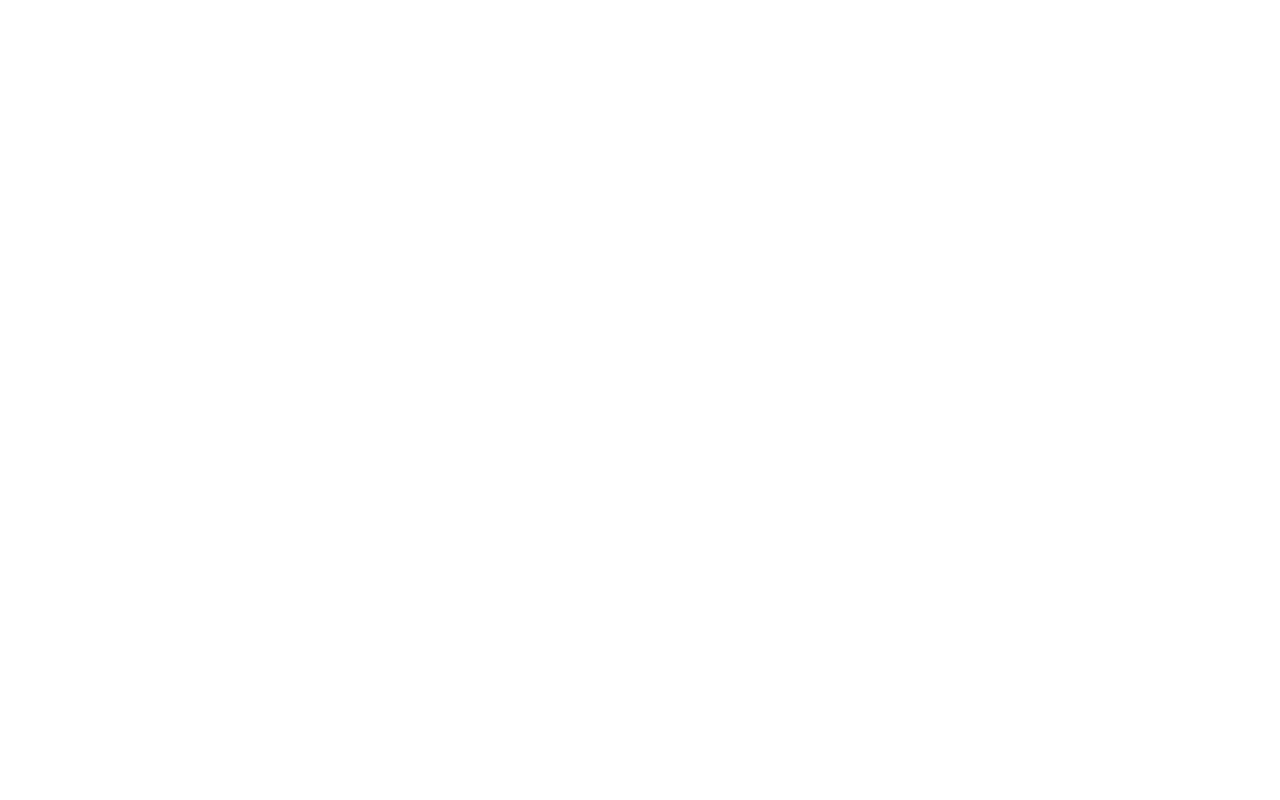
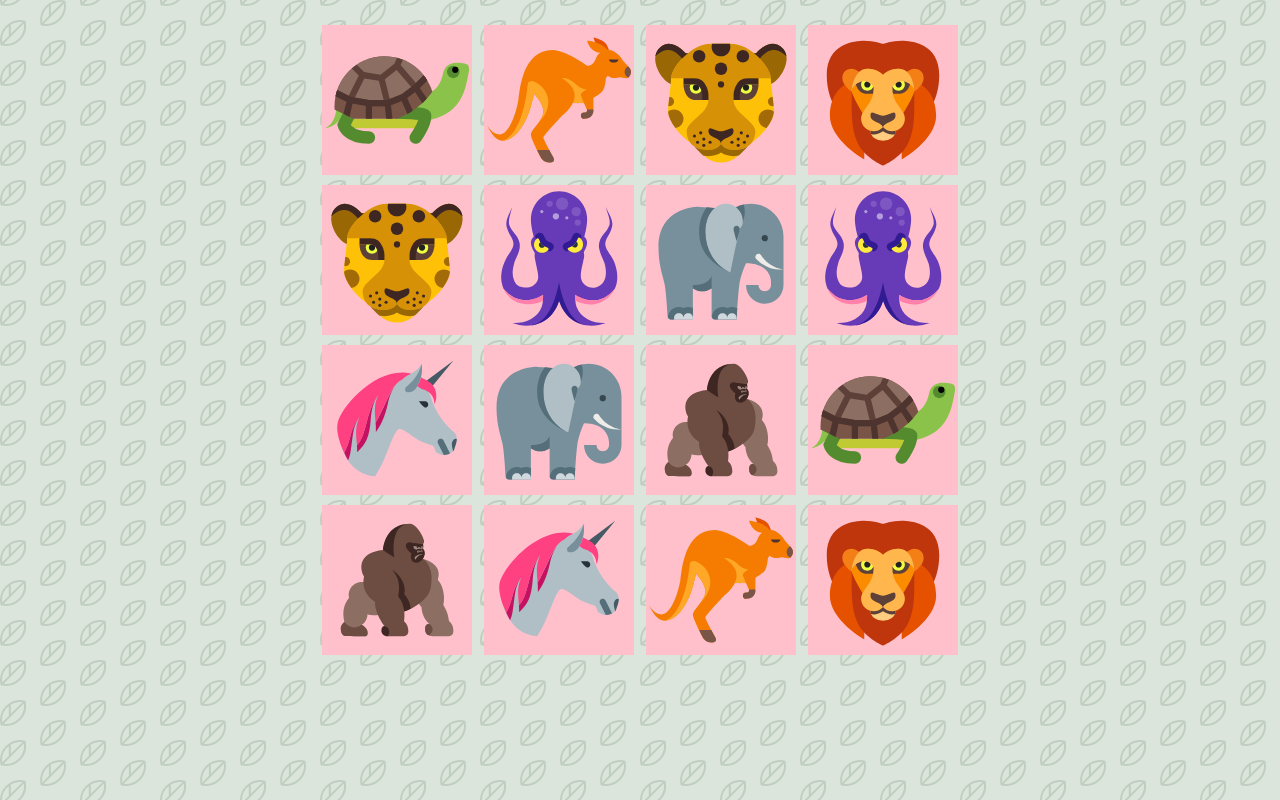
Before and after one commit to stevenremenapp/memorygame, a plain HTML site: page index.html in a window 1280 px wide. Drawn offline with Linux system fonts and the light colour scheme.

Commit message:
push minor js and css additions

```diff
--- a/css/app.css
+++ b/css/app.css
@@ -143,7 +143,7 @@ body {
 }
 
 .grid {
-  max-width: 960px;
+  max-width: 650px;
   margin: 0 auto;
   display: flex;
   flex-wrap: wrap;
--- a/index.html
+++ b/index.html
@@ -82,3 +82,18 @@
     </script>
   </body>
 </html> -->
+
+<!DOCTYPE html>
+<html lang="en">
+  <head>
+    <meta charset="utf-8">
+    <meta name="viewport" content="width=device-width, initial-scale=1.0">
+    <title>Memory Game</title>
+    <link rel="stylesheet" href="css/normalize.css">
+    <link rel="stylesheet" href="css/app.css">
+  </head>
+  <body>
+    <div id="game"></div>
+    <script type="text/javascript" src="js/app.js"></script>
+  </body>
+</html>
--- a/js/app.js
+++ b/js/app.js
@@ -10,18 +10,18 @@
  */
 
  // Shuffle function from http://stackoverflow.com/a/2450976
-function shuffle(array) {
- let currentIndex = array.length, temporaryValue, randomIndex;
-
- while (currentIndex !== 0) {
-   randomIndex = Math.floor(Math.random() * currentIndex);
-   currentIndex--;
-   temporaryValue = array[currentIndex];
-   array[currentIndex] = array[randomIndex];
-   array[randomIndex] = temporaryValue;
- }
- return array;
-}
+// function shuffle(array) {
+//  let currentIndex = array.length, temporaryValue, randomIndex;
+//
+//  while (currentIndex !== 0) {
+//    randomIndex = Math.floor(Math.random() * currentIndex);
+//    currentIndex--;
+//    temporaryValue = array[currentIndex];
+//    array[currentIndex] = array[randomIndex];
+//    array[randomIndex] = temporaryValue;
+//  }
+//  return array;
+// }
 
  /*
  * set up the event listener for a card. If a card is clicked:
@@ -45,3 +45,61 @@ function shuffle(array) {
 //     clickedCard.classList.toggle('show');
 //   }
 // });
+
+const cards = [{
+  'name': 'octopus',
+  'src': 'img/animalIcons/animalsSVG/Octopus.svg'
+},
+{
+  'name': 'lion',
+  'src': 'img/animalIcons/animalsSVG/Lion.svg'
+},
+{
+  'name': 'kangaroo',
+  'src': 'img/animalIcons/animalsSVG/Kangaroo.svg'
+},
+{
+  'name': 'leopard',
+  'src': 'img/animalIcons/animalsSVG/Leopard.svg'
+},
+{
+  'name': 'unicorn',
+  'src': 'img/animalIcons/animalsSVG/Unicorn.svg'
+},
+{
+  'name': 'turtle',
+  'src': 'img/animalIcons/animalsSVG/Turtle.svg'
+},
+{
+  'name': 'gorilla',
+  'src': 'img/animalIcons/animalsSVG/Gorilla.svg'
+},
+{
+  'name': 'elephant',
+  'src': 'img/animalIcons/animalsSVG/Elephant.svg'
+}
+];
+
+let gameGrid = cards.concat(cards);
+gameGrid.sort(function() {
+  return 0.5 - Math.random()
+});
+
+// Create cards grid and append to the DOM
+const game = document.getElementById('game');
+const grid = document.createElement('section');
+grid.setAttribute('class', 'grid');
+game.appendChild(grid);
+
+// Display the cards on the screen
+// Steve Griffith: https://www.youtube.com/watch?v=AqgVLYpBWG8
+for (let i = 0; i < gameGrid.length; i++) {
+  console.log(gameGrid[i]);
+  console.log(gameGrid[i].name);
+  console.log(gameGrid[i].src);
+  const card = document.createElement('div');
+  card.classList.add('card');
+  card.dataset.name = gameGrid[i].name;
+  card.style.backgroundImage = `url(${gameGrid[i].src})`;
+  grid.appendChild(card);
+}
```
Also changed, not shown: plan.txt.
